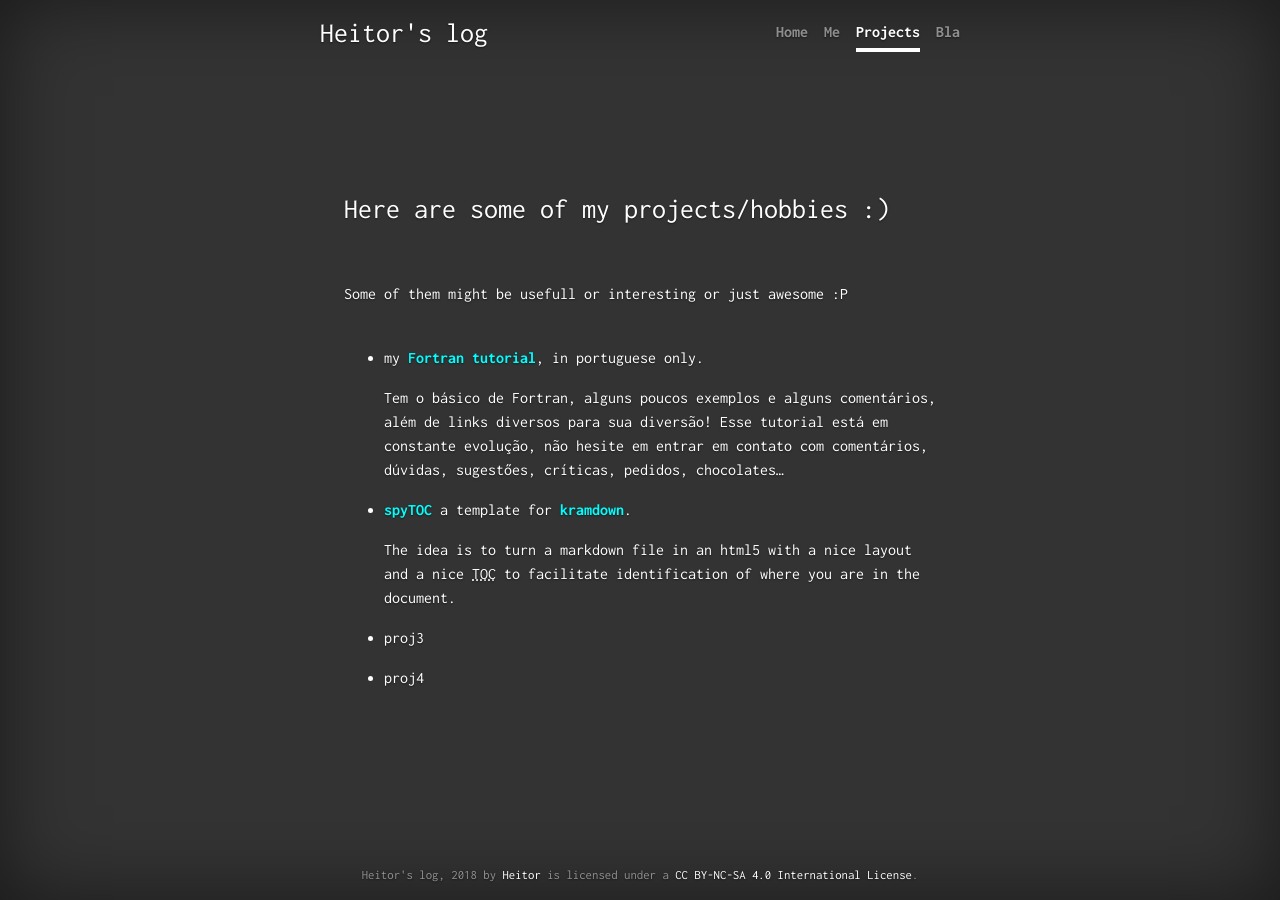
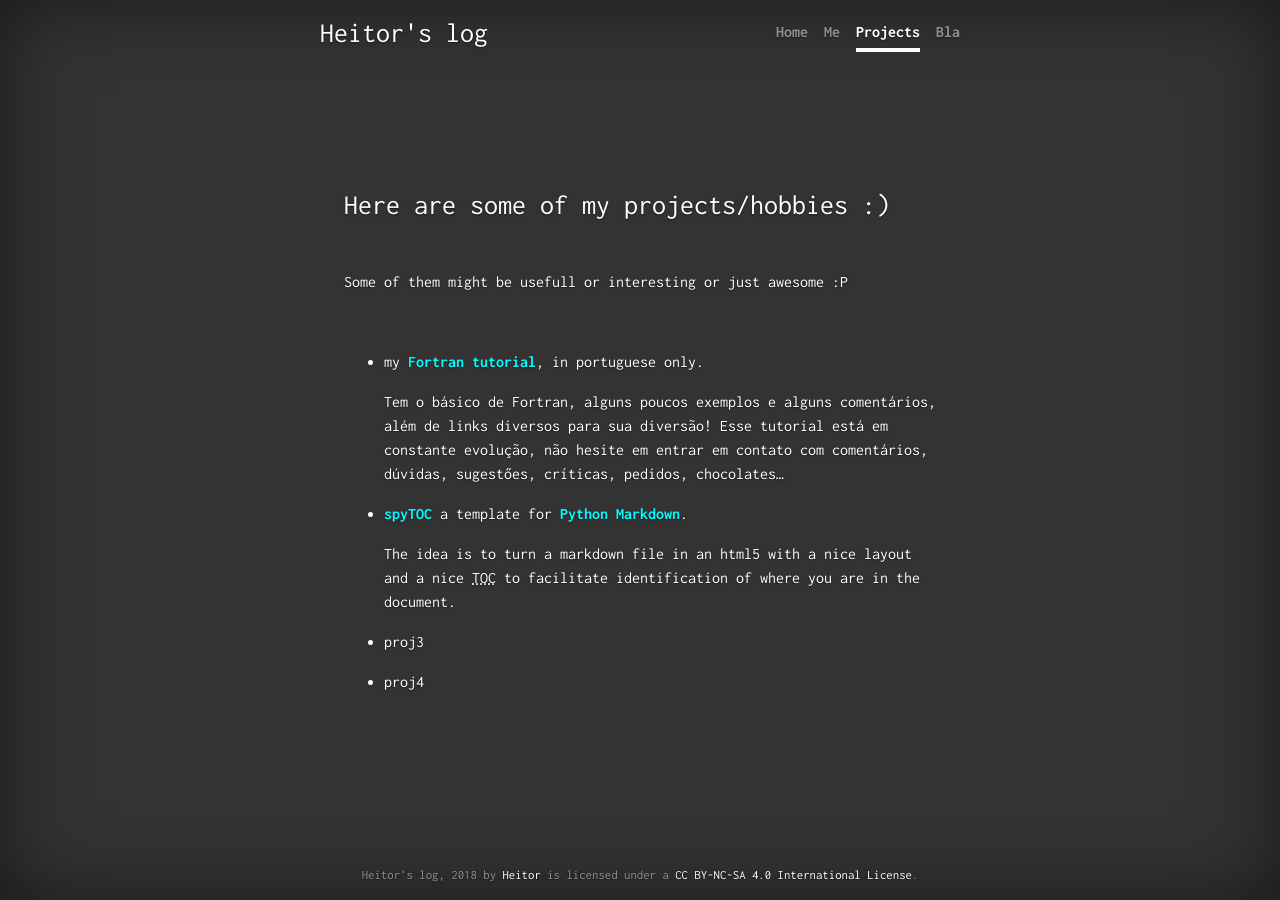
Before and after one commit to heitorPB/heitorPB.github.io, a Jekyll site: the page built from projects.md, in a window 1280 px wide. Built offline with Jekyll 4.4.1, drawn with Linux system fonts in a browser that asks for light colours.

Commit message:
general minor improvements

```diff
--- a/assets/css/cover.css
+++ b/assets/css/cover.css
@@ -138,8 +138,8 @@ main a:hover {
   color: #eee;
 }
 
-/* center all images, but not images with emoji and feed-icon class */
-img:not(.emoji .feed-icon) {
+/* center all images, but not images with emoji class */
+img:not(.emoji):not(.feed-icon) {
   max-width: 100%;
   height: auto;
   margin: auto;
@@ -167,7 +167,7 @@ img.emoji {
   line-height: .42em;
 }
 
-img.feed-icon{
+img.feed-icon {
   height: .8em;
   width: 1em;
   vertical-align: -0.1em;
--- a/projects.md
+++ b/projects.md
@@ -6,9 +6,11 @@ permalink: /projects.html
 
 ### Here are some of my projects/hobbies :)
 
-<br><br>
+<br>
+
 Some of them might be usefull or interesting or just awesome :P
-<br><br>
+
+<br>
 
 - my **[Fortran tutorial](https://gist.github.com/heitorPB/abc750898443d6302b0b733c8a87faa5)**,
   in portuguese only.
@@ -18,8 +20,8 @@ Some of them might be usefull or interesting or just awesome :P
   evolução, não hesite em entrar em contato com comentários, dúvidas,
   sugestőes, críticas, pedidos, chocolates...
 
-- **[spyTOC](https://github.com/heitorPB/kramdown-spytoc-template/)** a
-  template for [kramdown](https://kramdown.gettalong.org).
+- **[spyTOC](https://github.com/heitorPB//)**
+  a template for [Python Markdown](https://python-markdown.github.io).
 
   The idea is to turn a markdown file in an html5 with a nice layout and a nice
   TOC to facilitate identification of where you are in the document.
```
Also changed, not shown: _posts/2018-09-25-SwissFarWest/2018-09-25-hikingAnalysis.md (+3 -2 lines), me.md (+3 -1 lines).
